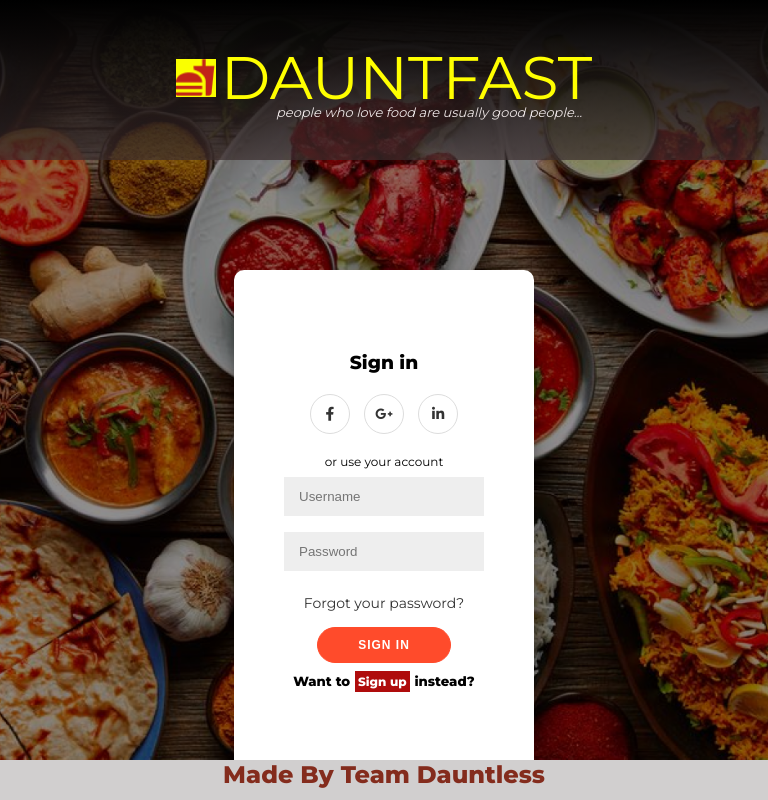
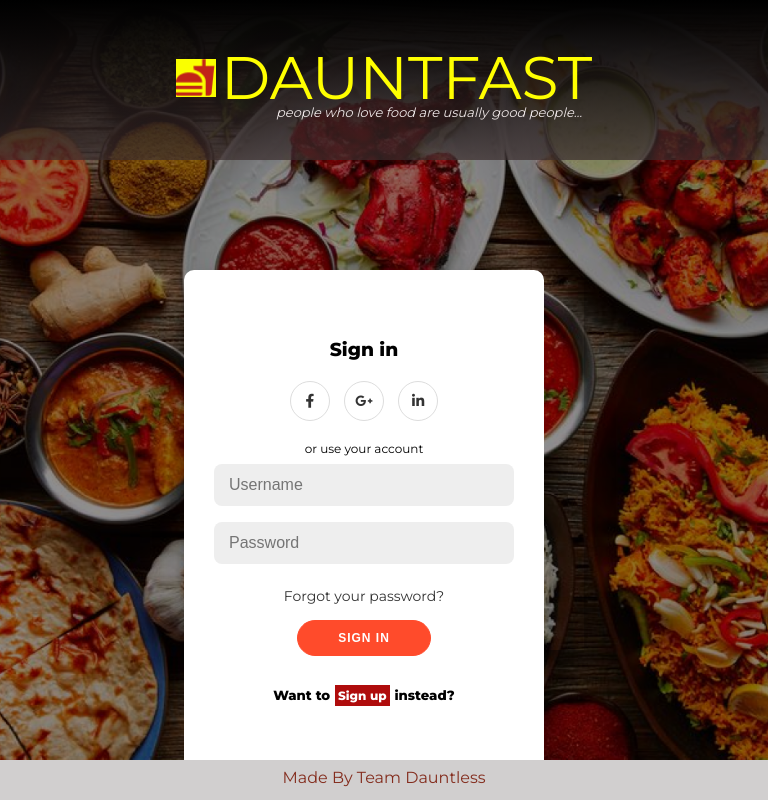
Before and after one commit to idmcalculus/hng-dauntless-task1, a PHP site: page /login.php in a window 768 px wide. Run offline with PHP 8.4, Linux system fonts and the light colour scheme; some libraries are stand-ins or nearby versions.

Commit message:
new adjustments

```diff
--- a/team-dauntless/assets/css/form.css
+++ b/team-dauntless/assets/css/form.css
@@ -44,9 +44,11 @@ body {
     position: relative;
 	flex-direction: column;
 	background: linear-gradient(270deg, black, rgba(0, 0, 0, 0.753), rgba(0, 0, 0, 0.013));
+	margin-bottom: 10%;
+
 }
 #image-banner{
-	height: 100%;
+	height: auto;
 	width: 60%;
 	background: rgba(0, 0, 0, 0);
 	display: flex;
@@ -54,16 +56,19 @@ body {
 	flex-direction: column;
 	justify-content: center;
 	align-items: center;
+
 }
 .form-cards{
-    position: relative;
-    min-width: 300px;
+	position: relative;
+    min-width: 400px;
     min-height: 380px;
     transform-style: preserve-3d;
     transform: rotateY(0);
 	transition: transform .3s linear, opacity .3s linear;
 	box-shadow: 0 14px 28px rgba(0,0,0,0.25),
 			0 10px 10px rgba(0,0,0,0.22);
+
+
 }
 
 .flip{
@@ -88,7 +93,9 @@ body {
 	border: 1px solid;
 	transition: background .3s linear, color .3s linear, border .3s linear;
 }
-
+#sign-up-btn{
+	margin-top: 5%;
+}
 #front{
 	backface-visibility: hidden;
 	position: absolute;
@@ -140,6 +147,7 @@ button {
 	letter-spacing: 1px;
 	text-transform: uppercase;
 	transition: transform 80ms ease-in;
+	margin-bottom: 7%;
 }
 
 button:active {
@@ -155,10 +163,11 @@ form {
 	align-items: center;
 	justify-content: center;
 	flex-direction: column;
-	padding: 0 50px;
+	padding:0 30px;
 	height: 500px;
 	text-align: center;
 	border-radius: 10px;
+	width: 100%;
 }
 
 input {
@@ -166,8 +175,14 @@ input {
 	border: none;
 	padding: 12px 15px;
 	margin: 8px 0;
-	width: 100%;
+	width: 300px;
+	border-radius: 0.5em;
 }
+
+input[placeholder] {
+	font-family: "Century Gothic", sans-serif;
+	font-size: 1em;
+  }
 
 .social-container {
 	margin: 20px 0;
@@ -194,9 +209,11 @@ footer {
 text-align: center;
 background: rgb(209, 207, 207);
 height: 5vh;
+width: 100%;
 position: absolute;
 bottom: 0;
-width: 100vw;
+font-size: 1em;
+padding-top: 1vh;
 }
 
 /* iPads (portrait and landscape) ----------- */
@@ -222,17 +239,29 @@ width: 100vw;
 /* rgba(152, 47, 40, 0) */
 
 	#wrapper{
-		width: 45%;
-		background: linear-gradient(270deg,rgba(0, 0, 0, 0.884),rgba(0, 0, 0, 0.712), rgba(5, 0, 0, 0.014))
+		width: 50%;
+		background: linear-gradient(270deg,rgba(0, 0, 0, 0.884),rgba(0, 0, 0, 0.712), rgba(5, 0, 0, 0.014));
+		margin-bottom: 10%;
 	}
 	#image-banner{
-		width: 55%;
+		width: 50%;
 		background: rgba(0, 0, 0, 0);
 	display: flex;
 	color: white;
 	flex-direction: column;
 	justify-content: center;
 	align-items: center;
+	}
+	footer {
+		color: #791605e0;
+	text-align: center;
+	background: rgb(209, 207, 207);
+	height: 5vh;
+	width: 100%;
+	position: absolute;
+	bottom: 0;
+	font-size: 1em;
+	padding-top: 1vh;
 	}
 }
 	/* Smartphones (portrait and landscape) ----------- */
@@ -261,6 +290,7 @@ width: 100vw;
 		background: rgba(0, 0, 0, 0);
 		height: 75vh;
 		width: 100vw;
+		margin-bottom: 10%;
 	}
 	#logo-header h1{
 		font-size: 60px;
@@ -277,4 +307,15 @@ width: 100vw;
 		margin-left: 90px;
 		font-size: 13px;
 	}
+	footer {
+		color: #791605e0;
+	text-align: center;
+	background: rgb(209, 207, 207);
+	height: 5vh;
+	width: 100%;
+	position: absolute;
+	bottom: 0;
+	font-size: 1em;
+	padding-top: 1vh;
+	}
 }
--- a/team-dauntless/login.php
+++ b/team-dauntless/login.php
@@ -34,6 +34,7 @@
 </head>
 
 <body>
+
         <section id="image-banner">
             <div id="logo-header">
                 <img src="./assets/img/logo.PNG" width="30" alt="logo">
@@ -55,9 +56,9 @@
                             </div>
                             <span>or use your email for registration</span>
                             <input type="text" placeholder="Name" name="name" required />
-                        <input type="email" placeholder="Email" name="email" required/>
-                        <input type="password" placeholder="Password" name="password" required/>
-                        <button>Sign Up</button>
+                            <input type="email" placeholder="Email" name="email" required />
+                            <input type="password" placeholder="Password" name="password" required />
+                            <button id = "sign-up-btn">Sign Up</button>
 
                             <h5 class="signing">Want to <span class="sign-in">Sign in</span> instead?</h5>
                         </form>
@@ -77,8 +78,8 @@
                             <?php if(isset($msg)){?>
                             <span style="color:red;"><?php echo $msg;?></span>
                             <?php } ?>
-                        <input type="username" placeholder="Username" name="Username" required/>
-                        <input type="password" placeholder="Password" name="Password" required/>
+                            <input type="username" placeholder="Username" name="Username" required />
+                            <input type="password" placeholder="Password" name="Password" required />
                             <a href="#">Forgot your password?</a>
                             <button type="submit" name="Submit" value="Login">Sign In</button>
                             <h5 class="signing">Want to <span class="sign-up">Sign up</span> instead?</h5>
@@ -88,7 +89,8 @@
                 </section>
             </div>
         </section>
-    <footer><h2>Made By Team Dauntless</h2></footer>
+
+    <footer>Made By Team Dauntless</footer>
     <script src="./assets/js/form.js"></script>
 </body>
 
```
Lines whose indentation alone changed are shown as unchanged.
